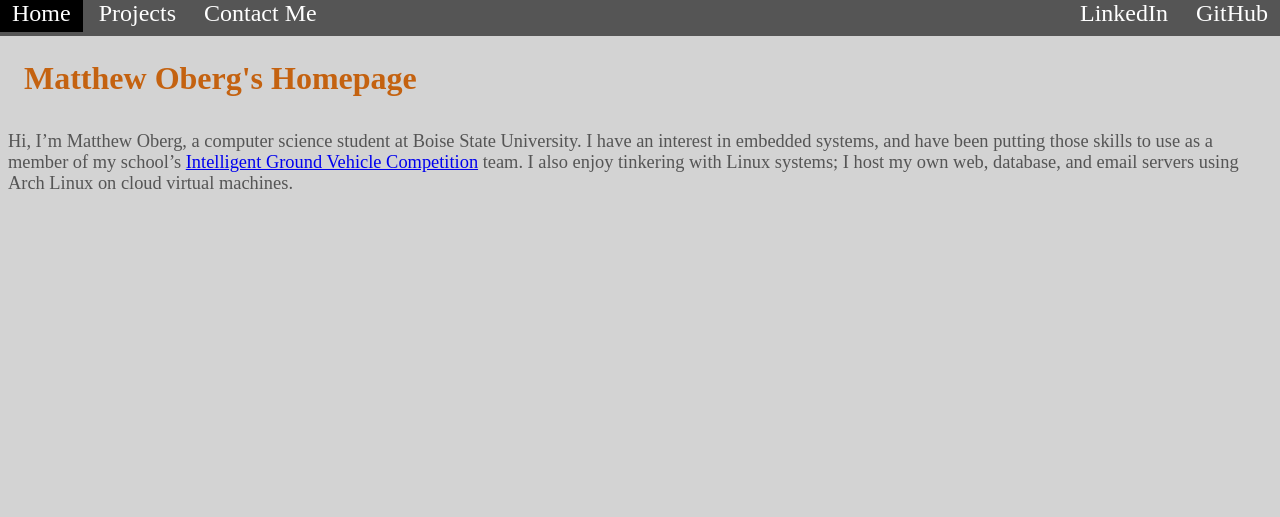
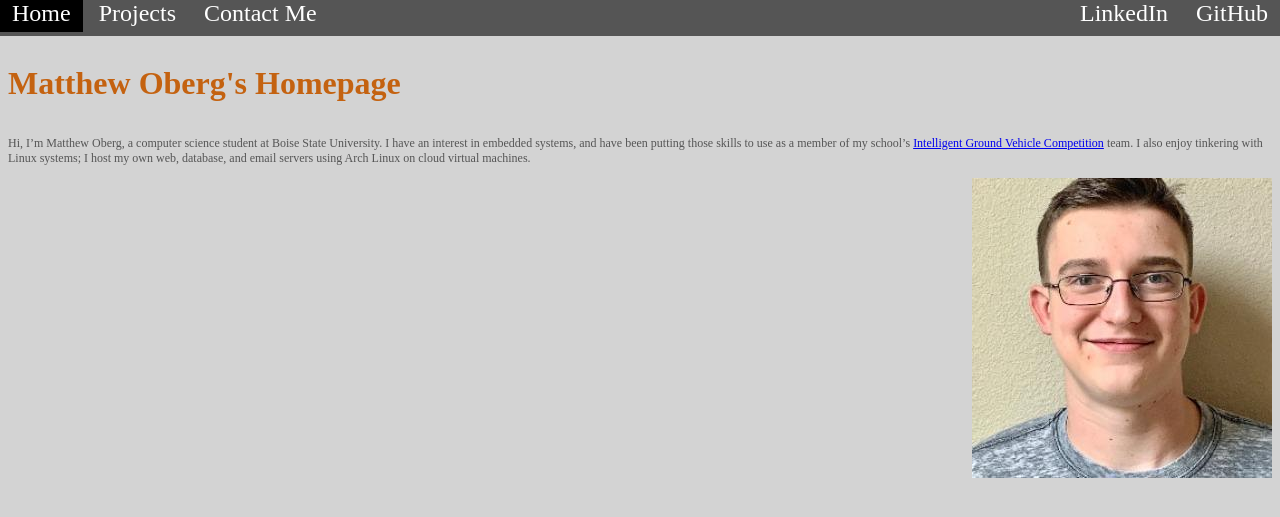
Before and after one commit to matthew-oberg/oberg.us, a PHP site: page / in a window 1280 px wide. Shown: the top 517 px of the page. Run offline with PHP 8.4, Linux system fonts and the light colour scheme.

Commit message:
Added picture to homepage

```diff
--- a/index.html
+++ b/index.html
@@ -22,6 +22,7 @@
             I have an interest in embedded systems, and have been putting those skills to use as a member of my school’s <a href="http://www.igvc.org" target="_blank">Intelligent Ground Vehicle Competition</a> team.
             I also enjoy tinkering with Linux systems; I host my own web, database, and email servers using Arch Linux on cloud virtual machines.
             </p>
+            <img id="intro-image" src="/images/portrait.jpg" alt="Matthew"/>
         </div>
     </body>
 </html>
--- a/style.css
+++ b/style.css
@@ -37,12 +37,14 @@ body {
 #intro-h {
     float: left;
     font-size: 2em;
-    margin: 0.5em;
 }
 
 #intro-p {
     float: left;
-    font-size: 1.15em;
+}
+
+#intro-image {
+    float: right;
 }
 
 h1 {
```
